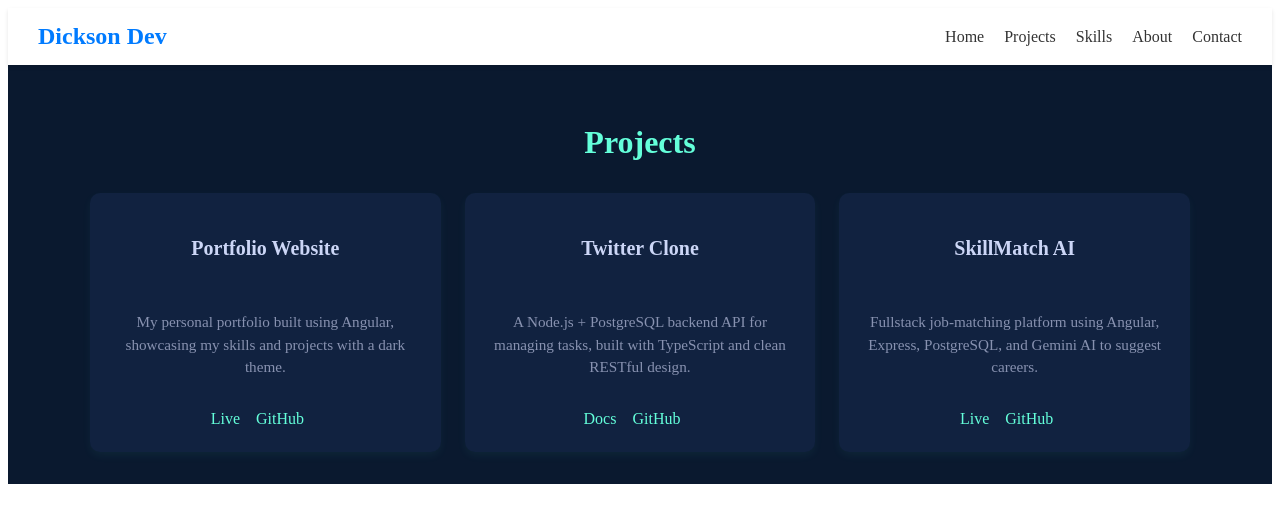
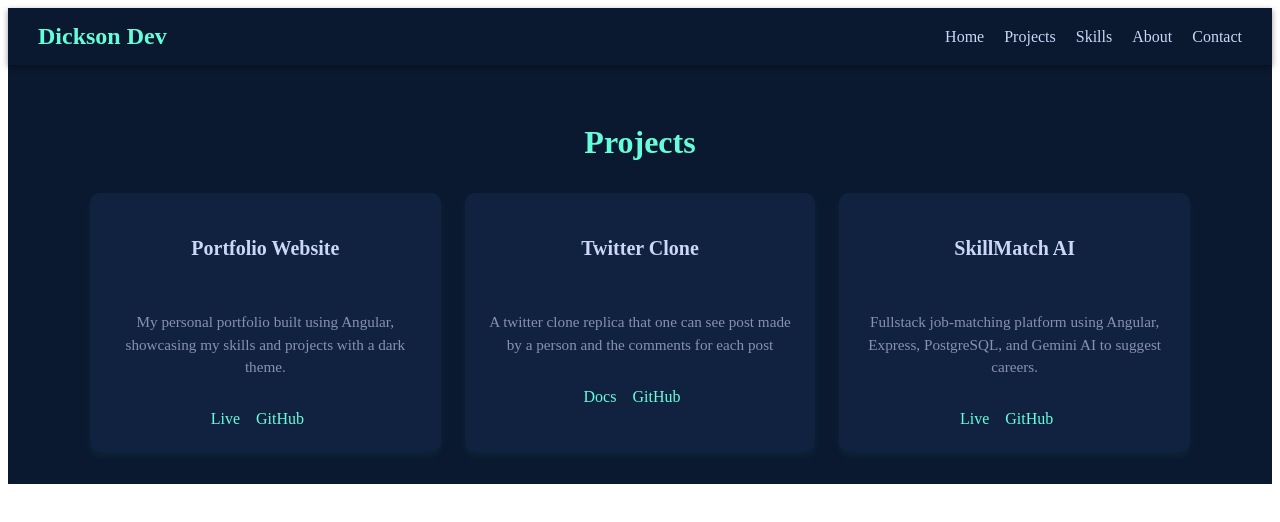
Before and after one commit to DICKSON39/portifolio, an Angular app: page /projects in a window 1280 px wide. Shown: the top 522 px of the page. Built offline with nearby package versions, Linux system fonts and the light colour scheme.

Commit message:
first commit

```diff
--- a/src/app/components/navbar/navbar.component.css
+++ b/src/app/components/navbar/navbar.component.css
@@ -1,26 +1,28 @@
-/* Basic Navbar */
+/* Dark Navbar */
 .navbar {
     display: flex;
     justify-content: space-between;
     align-items: center;
     padding: 15px 30px;
-    background-color: #fff;
-    box-shadow: 0 2px 4px rgba(0, 0, 0, 0.1);
+    background-color: #0a192f;
+    box-shadow: 0 2px 6px rgba(0, 0, 0, 0.4);
     position: sticky;
     top: 0;
     z-index: 999;
   }
 
+  /* Logo */
   .logo {
     font-size: 1.5rem;
     font-weight: bold;
-    color: #007bff;
+    color: #64ffda;
   }
 
   /* Hamburger */
   .hamburger {
     display: none;
     font-size: 1.8rem;
+    color: #ccd6f6;
     cursor: pointer;
   }
 
@@ -34,14 +36,14 @@
 
   .nav-links li a {
     text-decoration: none;
-    color: #333;
+    color: #ccd6f6;
     font-weight: 500;
-    transition: color 0.3s;
+    transition: color 0.3s ease;
   }
 
   .nav-links li a:hover,
   .nav-links li a.active {
-    color: #007bff;
+    color: #64ffda;
   }
 
   /* Responsive Mobile */
@@ -54,13 +56,13 @@
       position: absolute;
       top: 65px;
       right: 0;
-      background-color: #fff;
+      background-color: #112240;
       flex-direction: column;
       width: 100%;
       max-height: 0;
       overflow: hidden;
       transition: max-height 0.4s ease;
-      box-shadow: 0 2px 5px rgba(0,0,0,0.2);
+      box-shadow: 0 4px 10px rgba(0, 0, 0, 0.3);
     }
 
     .nav-links.open {
--- a/src/app/components/projects/projects.component.html
+++ b/src/app/components/projects/projects.component.html
@@ -13,7 +13,7 @@
 
       <div class="project-card">
         <h3>Twitter Clone</h3>
-        <p>A Node.js + PostgreSQL backend API for managing tasks, built with TypeScript and clean RESTful design.</p>
+        <p>A twitter clone replica that one can see post made by a person and the comments for each post </p>
         <div class="project-links">
           <a href="https://angular-liart-six.vercel.app/" target="_blank">Docs</a>
           <a href="https://github.com/DICKSON39/angular-assessments.git" target="_blank">GitHub</a>
```
